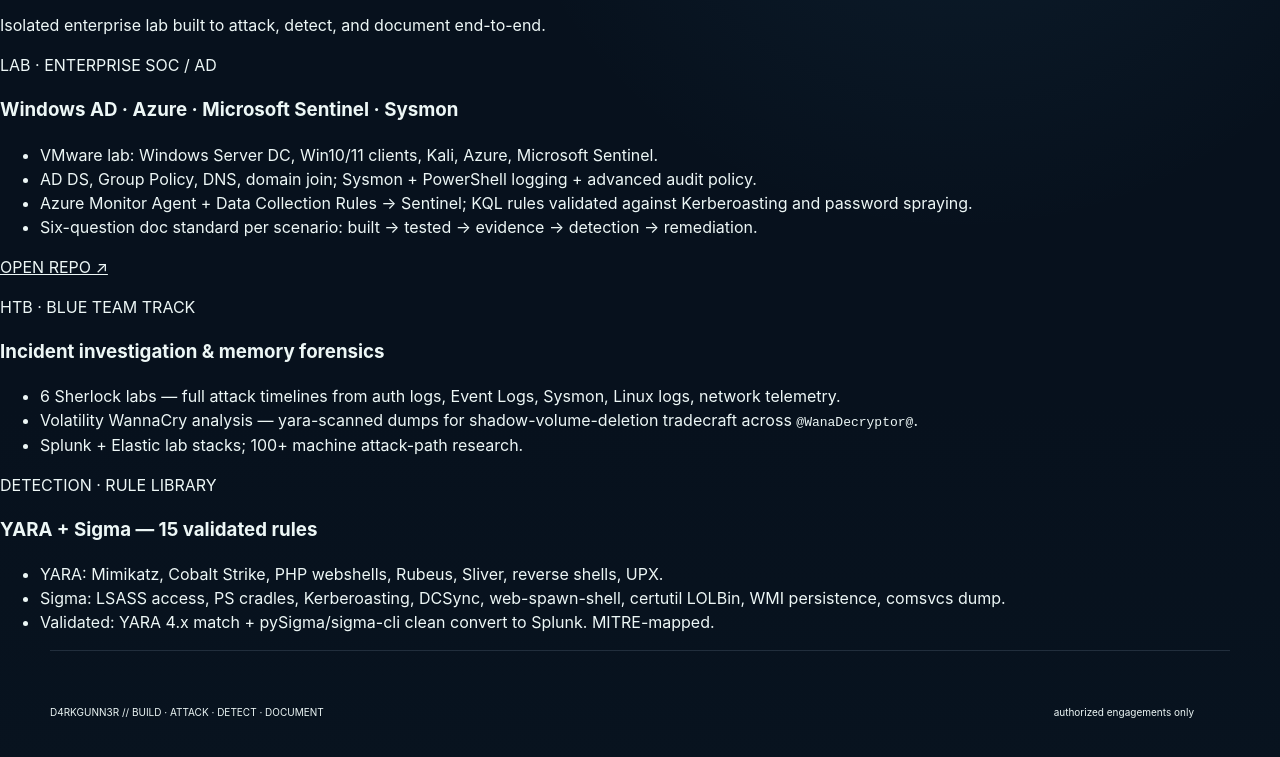
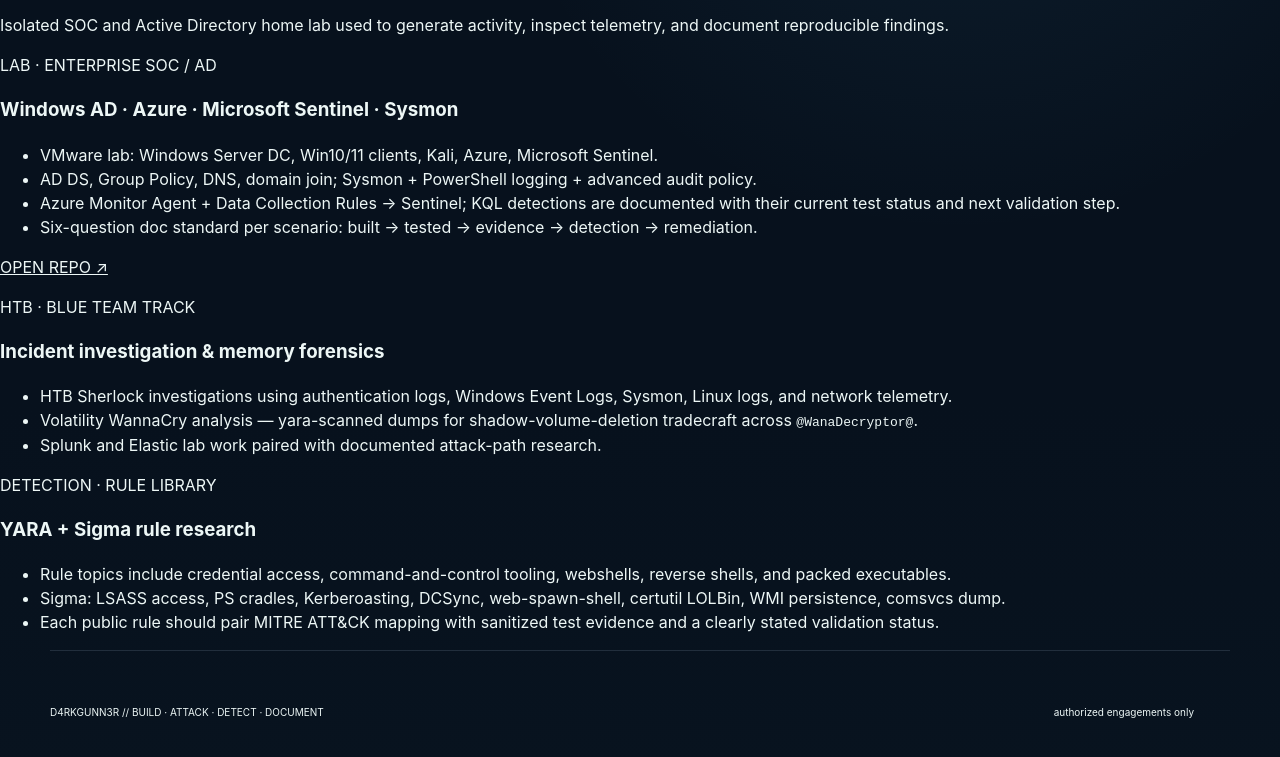
Before and after one commit to Dylans7j/Portfolio, a plain HTML site: page ops.html in a window 1280 px wide. Shown: the part 289-1046 px from the top of the page. Drawn offline with Linux system fonts and the light colour scheme.

Commit message:
Replace unsupported lab claims with evidence-based status

```diff
--- a/ops.html
+++ b/ops.html
@@ -4,19 +4,19 @@
 <meta charset="UTF-8">
 <meta name="viewport" content="width=device-width, initial-scale=1.0">
 <title>ops // d4rkgunn3r</title>
-<meta name="description" content="SOC / AD home lab, HTB investigations, YARA and Sigma detection rules.">
+<meta name="description" content="Evidence-based SOC and Active Directory lab work, HTB investigations, and detection-rule research.">
 <meta name="theme-color" content="#0b0e14">
 <meta name="author" content="Dylan Senez">
 <meta name="robots" content="index,follow">
-<link rel="canonical" href="https://dylans7j.github.io/portfolio/ops.html">
+<link rel="canonical" href="https://dylans7j.github.io/Portfolio/ops.html">
 <link rel="icon" href="favicon.svg" type="image/svg+xml">
 <link rel="icon" href="favicon-32.png" type="image/png" sizes="32x32">
 <link rel="apple-touch-icon" href="apple-touch-icon.png">
 <meta property="og:type" content="website">
 <meta property="og:title" content="ops // d4rkgunn3r">
-<meta property="og:description" content="SOC / AD home lab, HTB investigations, YARA and Sigma detection rules.">
-<meta property="og:image" content="https://dylans7j.github.io/portfolio/og.png">
-<meta property="og:url" content="https://dylans7j.github.io/portfolio/ops.html">
+<meta property="og:description" content="Evidence-based SOC and Active Directory lab work, HTB investigations, and detection-rule research.">
+<meta property="og:image" content="https://dylans7j.github.io/Portfolio/og.png">
+<meta property="og:url" content="https://dylans7j.github.io/Portfolio/ops.html">
 <meta name="twitter:card" content="summary_large_image">
 <link rel="preconnect" href="https://fonts.googleapis.com">
 <link rel="preconnect" href="https://fonts.gstatic.com" crossorigin>
@@ -58,7 +58,7 @@
       <span class="perm">rwx</span>
     </div>
     <div class="sec-sub">ATTACK &middot; DETECT &middot; DOCUMENT</div>
-    <p class="sec-lead">Isolated enterprise lab built to attack, detect, and document end-to-end.</p>
+    <p class="sec-lead">Isolated SOC and Active Directory home lab used to generate activity, inspect telemetry, and document reproducible findings.</p>
 
     <div class="card">
       <div class="meta"><span class="tag">LAB</span> &middot; ENTERPRISE SOC / AD</div>
@@ -66,7 +66,7 @@
       <ul>
         <li>VMware lab: Windows Server DC, Win10/11 clients, Kali, Azure, Microsoft Sentinel.</li>
         <li>AD DS, Group Policy, DNS, domain join; Sysmon + PowerShell logging + advanced audit policy.</li>
-        <li>Azure Monitor Agent + Data Collection Rules &rarr; Sentinel; KQL rules validated against Kerberoasting and password spraying.</li>
+        <li>Azure Monitor Agent + Data Collection Rules &rarr; Sentinel; KQL detections are documented with their current test status and next validation step.</li>
         <li>Six-question doc standard per scenario: built &rarr; tested &rarr; evidence &rarr; detection &rarr; remediation.</li>
       </ul>
       <p style="margin-top:10px"><a href="https://github.com/Dylans7j/SOC-Lab" target="_blank" rel="noopener">OPEN REPO ↗</a></p>
@@ -75,18 +75,18 @@
       <div class="meta"><span class="tag">HTB</span> &middot; BLUE TEAM TRACK</div>
       <h3>Incident investigation & memory forensics</h3>
       <ul>
-        <li>6 Sherlock labs &mdash; full attack timelines from auth logs, Event Logs, Sysmon, Linux logs, network telemetry.</li>
+        <li>HTB Sherlock investigations using authentication logs, Windows Event Logs, Sysmon, Linux logs, and network telemetry.</li>
         <li>Volatility WannaCry analysis &mdash; yara-scanned dumps for shadow-volume-deletion tradecraft across <code>@WanaDecryptor@</code>.</li>
-        <li>Splunk + Elastic lab stacks; 100+ machine attack-path research.</li>
+        <li>Splunk and Elastic lab work paired with documented attack-path research.</li>
       </ul>
     </div>
     <div class="card">
       <div class="meta"><span class="tag">DETECTION</span> &middot; RULE LIBRARY</div>
-      <h3>YARA + Sigma &mdash; 15 validated rules</h3>
+      <h3>YARA + Sigma rule research</h3>
       <ul>
-        <li>YARA: Mimikatz, Cobalt Strike, PHP webshells, Rubeus, Sliver, reverse shells, UPX.</li>
+        <li>Rule topics include credential access, command-and-control tooling, webshells, reverse shells, and packed executables.</li>
         <li>Sigma: LSASS access, PS cradles, Kerberoasting, DCSync, web-spawn-shell, certutil LOLBin, WMI persistence, comsvcs dump.</li>
-        <li>Validated: YARA 4.x match + pySigma/sigma-cli clean convert to Splunk. MITRE-mapped.</li>
+        <li>Each public rule should pair MITRE ATT&amp;CK mapping with sanitized test evidence and a clearly stated validation status.</li>
       </ul>
     </div>
   </section>
```
